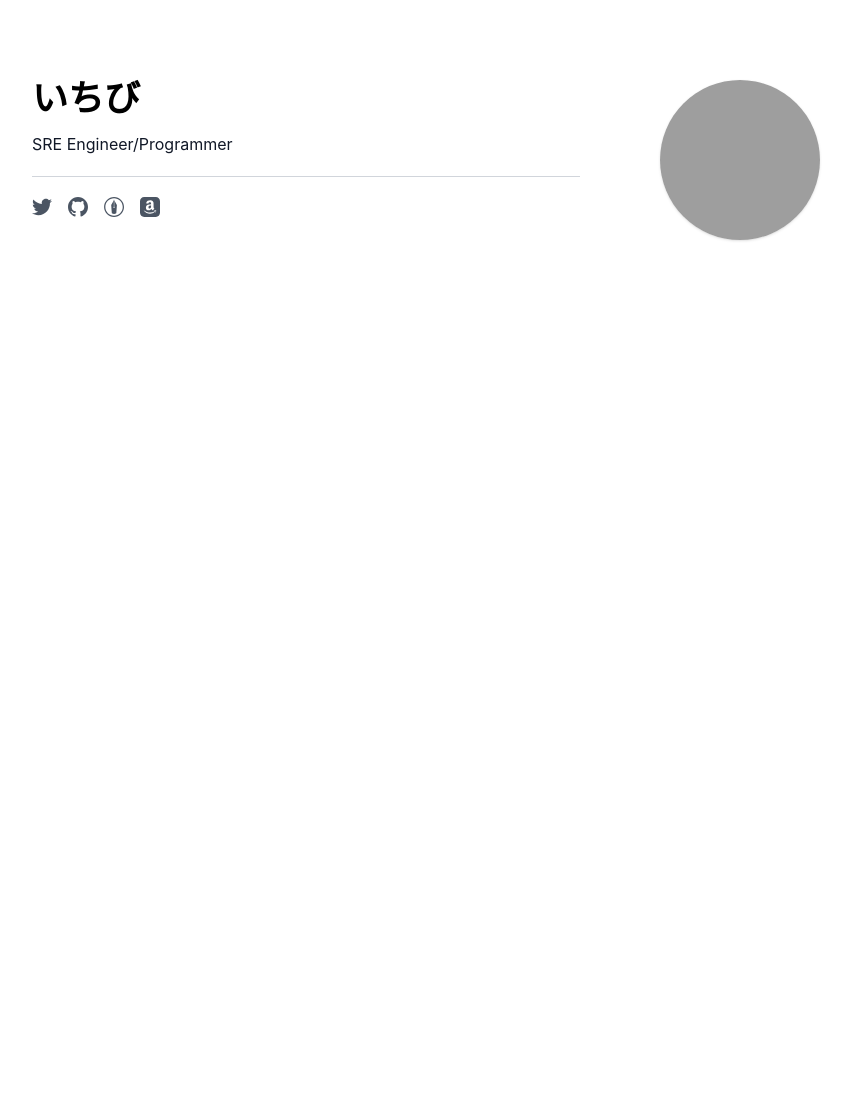
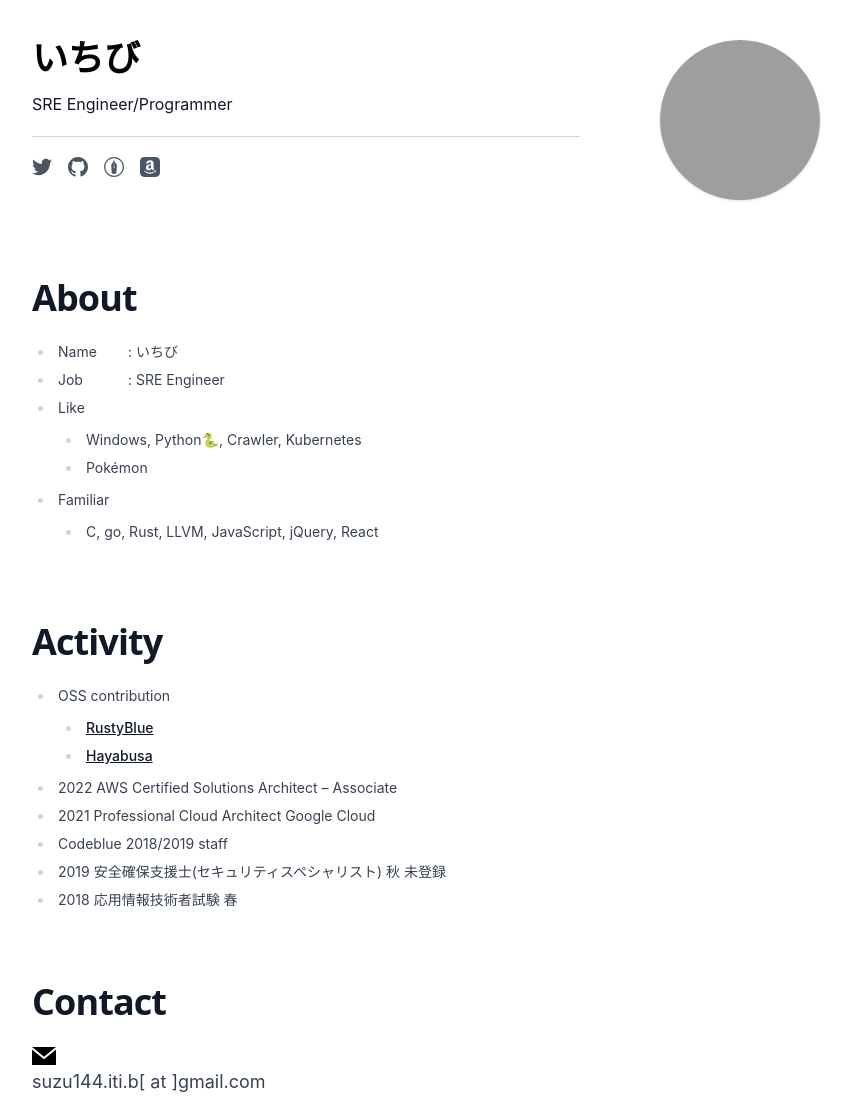
Before and after one commit to itiB/itiB.github.io, a React app: page / in a window 1280 px wide. Shown: the whole page, without its empty margins (0-851 px from the left). Before the commit the page ends 800 px from the top, so only its background shows below. Built offline with nearby package versions, Linux system fonts and the light colour scheme; grey boxes are pictures that could not be loaded.

Commit message:
Add: content

```diff
--- a/package.json
+++ b/package.json
@@ -36,6 +36,7 @@
     ]
   },
   "devDependencies": {
+    "@tailwindcss/typography": "^0.5.2",
     "autoprefixer": "10.4.6",
     "postcss": "8.4.13",
     "tailwindcss": "3.0.24"
--- /dev/null
+++ b/src/content.js
@@ -0,0 +1,61 @@
+import React from 'react';
+
+export const Content = () => {
+  return (
+    <div className="px-4 py-16 mx-auto sm:max-w-xl md:max-w-full lg:max-w-screen-xl md:px-24 lg:px-8 lg:py-10">
+      <div className="grid gap-12 row-gap-8">
+        <div className="max-w-xl mb-6">
+          <h2 className="max-w-lg mb-6 font-sans text-3xl font-bold tracking-tight text-gray-900 sm:text-4xl sm:leading-none">
+            About
+          </h2>
+          <div className="text-base text-gray-700 md:text-lg">
+            <ul className="prose prose-sm list-disc list-inside">
+              <li><itab>Name</itab>: いちび</li>
+              <li><itab>Job</itab>: SRE Engineer</li>
+              <li>Like
+                <ul className="list-disc list-inside">
+                  <li>Windows, Python🐍, Crawler, Kubernetes</li>
+                  <li>Pokémon</li>
+                </ul>
+              </li>
+              <li>Familiar
+                <ul className="list-disc list-inside">
+                  <li>C, go, Rust, LLVM, JavaScript, jQuery, React</li>
+                </ul>
+              </li>
+            </ul>
+          </div>
+        </div>
+        <div className="max-w-xl mb-6">
+          <h2 className="max-w-lg mb-6 font-sans text-3xl font-bold tracking-tight text-gray-900 sm:text-4xl sm:leading-none">
+            Activity
+          </h2>
+          <div className="text-base text-gray-700 md:text-lg">
+            <ul className="prose prose-sm list-disc list-inside">
+              <li>OSS contribution
+                <ul className="list-disc list-inside">
+                  <li><a target="_blank" rel="noopener noreferrer" href="https://github.com/Yamato-Security/RustyBlue">RustyBlue</a></li>
+                  <li><a target="_blank" rel="noopener noreferrer" href="https://github.com/Yamato-Security/hayabusa">Hayabusa</a></li>
+                </ul>
+              </li>
+              <li>2022 AWS Certified Solutions Architect – Associate</li>
+              <li>2021 Professional Cloud Architect Google Cloud</li>
+              <li>Codeblue 2018/2019 staff</li>
+              <li>2019 安全確保支援士(セキュリティスペシャリスト) 秋 未登録</li>
+              <li>2018 応用情報技術者試験 春</li>
+            </ul>
+          </div>
+        </div>
+        <div className="max-w-xl mb-6">
+          <h2 className="max-w-lg mb-6 font-sans text-3xl font-bold tracking-tight text-gray-900 sm:text-4xl sm:leading-none">
+            Contact
+          </h2>
+          <div className="text-base text-gray-700 md:text-lg">
+            <svg xmlns="http://www.w3.org/2000/svg" width="24" height="24" viewBox="0 0 24 24"><path d="M12 12.713l-11.985-9.713h23.97l-11.985 9.713zm0 2.574l-12-9.725v15.438h24v-15.438l-12 9.725z"/></svg>
+            <a>suzu144.iti.b[ at ]gmail.com</a>
+          </div>
+        </div>
+      </div>
+    </div>
+  );
+};
--- a/src/index.css
+++ b/src/index.css
@@ -15,3 +15,8 @@ code {
   font-family: source-code-pro, Menlo, Monaco, Consolas, 'Courier New',
     monospace;
 }
+
+itab {
+  display: inline-block;
+  width: 5em;
+}
--- a/src/index.js
+++ b/src/index.js
@@ -2,11 +2,13 @@ import React from 'react';
 import ReactDOM from 'react-dom';
 import './index.css';
 import { Top } from './top';
+import { Content} from './content';
 import reportWebVitals from './reportWebVitals';
 
 ReactDOM.render(
   <React.StrictMode>
     <Top />
+    <Content />
   </React.StrictMode>,
   document.getElementById('root')
 );
--- a/src/top.js
+++ b/src/top.js
@@ -1,9 +1,10 @@
 import React from 'react';
 
 // https://kitwind.io/products/kometa/components/contents
+// https://iconmonstr.com/
 export const Top = () => {
   return (
-    <div className="px-4 py-16 mx-auto sm:max-w-xl md:max-w-full lg:max-w-screen-xl md:px-24 lg:px-8 lg:py-20">
+    <div className="px-4 py-16 mx-auto sm:max-w-xl md:max-w-full lg:max-w-screen-xl md:px-24 lg:px-8 lg:py-10">
       <div className="grid gap-10 lg:grid-cols-2">
         <div className="lg:pr-10">
           <h5 className="mb-4 text-4xl font-extrabold leading-none">
--- a/tailwind.config.js
+++ b/tailwind.config.js
@@ -6,5 +6,7 @@ module.exports = {
   theme: {
     extend: {},
   },
-  plugins: [],
+  plugins: [
+    require('@tailwindcss/typography')
+  ],
 }
```
Also changed, not shown: 1 other file.
